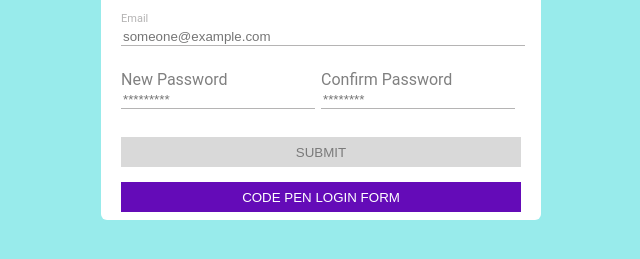
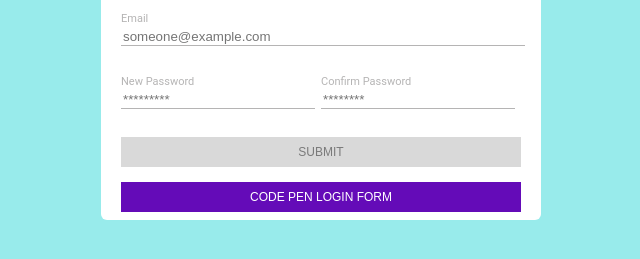
Before and after one commit to Ronaldo913/Exerc-cios, a plain HTML site: page Question03/index.html in a window 1280 px wide. Shown: the part 403-662 px from the top of the page, without its empty margins (319-959 px from the left). Drawn offline with Linux system fonts and the light colour scheme.

Commit message:
Update estilo.css

```diff
--- a/Question03/estilo.css
+++ b/Question03/estilo.css
@@ -164,6 +164,11 @@ body {
     padding-bottom: 24px;
 }
 
+#cc3 label{
+    font-size: 11px;
+    color: rgba(150, 148, 148, 0.7);
+}
+
 #c6, #c7{
     width: 50%;
     float: left;
@@ -180,6 +185,8 @@ body {
     height: 30px;
 
     margin: 0 0 15px 0;
+
+    font-size: 12px;
 }
 
 #c8 #b1{
```
